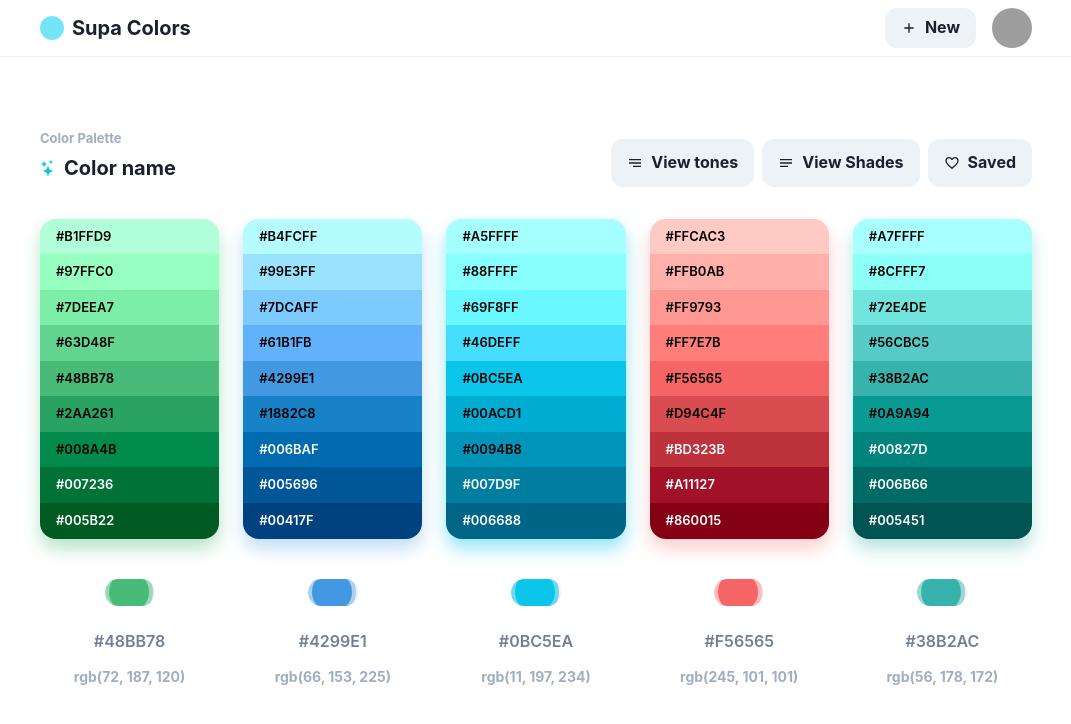
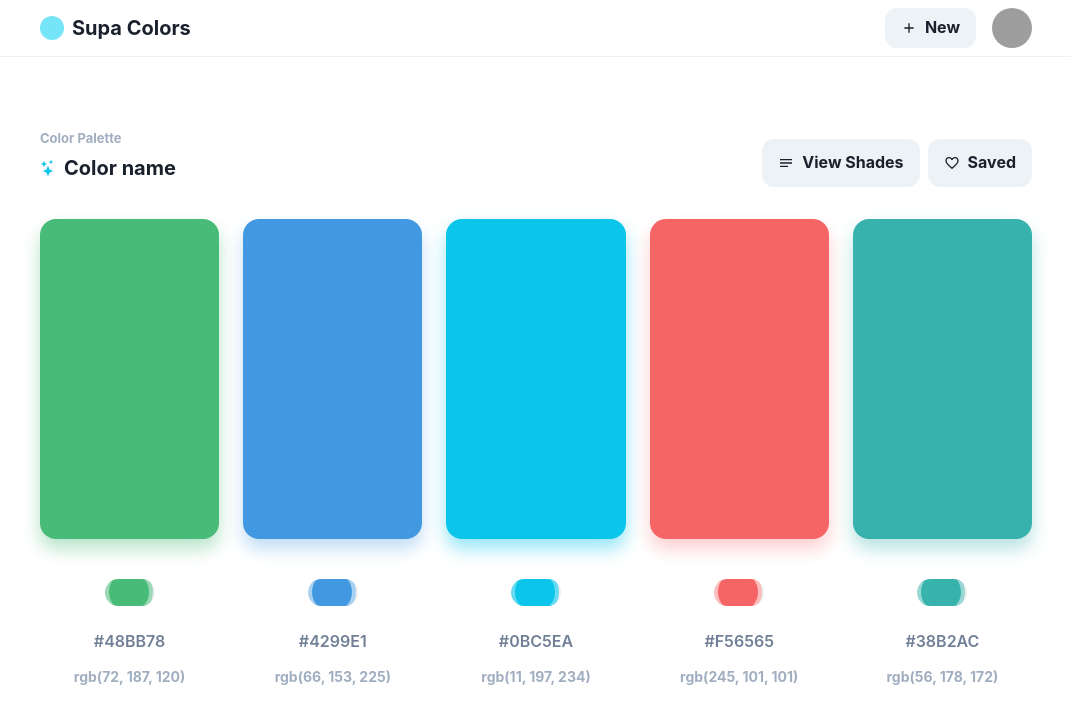
Before and after one commit to alexalannunes/chakra-theme-view, a React (Vite) app: page / in a window 1280 px wide. Shown: the top 724 px of the page, without its empty margins (104-1175 px from the left). Built offline with nearby package versions, Linux system fonts and the light colour scheme; grey boxes are pictures that could not be loaded.

Commit message:
add state to manage color mode

```diff
--- a/src/features/home/helpers.ts
+++ b/src/features/home/helpers.ts
@@ -1,7 +1,16 @@
-export const toSlashColors = (colors: Array<{ id: number; color: string }>) => {
+import chroma from "chroma-js";
+
+export function toSlashColors(colors: Array<{ id: number; color: string }>) {
   const colorsString = colors
     .map((c) => c.color.replace("#", "").toLowerCase())
     .join("-");
 
   return colorsString;
-};
+}
+
+export function getContrastTextColor(color: string) {
+  const whiteContrast = chroma.contrast(color, "white");
+  const blackContrast = chroma.contrast(color, "black");
+
+  return whiteContrast >= blackContrast ? "white" : "black";
+}
--- /dev/null
+++ b/src/features/home/types/color-mode.ts
@@ -0,0 +1 @@
+export type ColorMode = "color" | "shades";
--- a/src/features/home/ui/action-buttons.tsx
+++ b/src/features/home/ui/action-buttons.tsx
@@ -1,21 +1,35 @@
 import { Button, HStack, Text } from "@chakra-ui/react";
-import { MdFavoriteBorder, MdNotes } from "react-icons/md";
+import { MdFavoriteBorder, MdMenu, MdNotes } from "react-icons/md";
 
-export function ActionButtons() {
+import { ColorMode } from "../types/color-mode";
+
+interface ActionButtonsProps {
+  onToggleColorMode: () => void;
+  colorMode: ColorMode;
+}
+
+export function ActionButtons({
+  onToggleColorMode,
+  colorMode,
+}: ActionButtonsProps) {
+  const isColorViewMode = colorMode === "color";
+  const buttonText = isColorViewMode ? "View Shades" : "View Colors";
+  const buttonIcon = isColorViewMode ? (
+    <MdNotes />
+  ) : (
+    <Text as="span" transform="rotateZ(90deg)">
+      <MdMenu />
+    </Text>
+  );
+
   return (
     <HStack>
       <Button
         variant={"preLarge"}
-        leftIcon={
-          <Text as="span" transform="rotateY(180deg)">
-            <MdNotes />
-          </Text>
-        }
+        leftIcon={buttonIcon}
+        onClick={() => onToggleColorMode()}
       >
-        View tones
-      </Button>
-      <Button variant={"preLarge"} leftIcon={<MdNotes />}>
-        View Shades
+        {buttonText}
       </Button>
       <Button variant={"preLarge"} leftIcon={<MdFavoriteBorder />}>
         Saved
--- a/src/features/home/ui/color-box.tsx
+++ b/src/features/home/ui/color-box.tsx
@@ -4,13 +4,8 @@ import chroma from "chroma-js";
 
 import { IColor } from "../types/colors";
 import { InputColor } from "./color-input";
-
-function getContrastTextColor(color: string) {
-  const whiteContrast = chroma.contrast(color, "white");
-  const blackContrast = chroma.contrast(color, "black");
-
-  return whiteContrast >= blackContrast ? "white" : "black";
-}
+import { ColorMode } from "../types/color-mode";
+import { getContrastTextColor } from "../helpers";
 
 interface ColorBoxContainerProps {
   children: ReactNode;
@@ -41,8 +36,9 @@ function ColorView({ color }: ColorViewProps) {
 
 interface ColorBoxProps {
   color: string;
+  colorMode: ColorMode;
+  id: number;
   onChangeColor: (color: IColor) => void;
-  id: number;
   onCopy: (content: string) => void;
 }
 
@@ -110,14 +106,23 @@ function ShadesView({ color }: ShadesViewProps) {
   );
 }
 
-export function ColorBox({ color, id, onChangeColor, onCopy }: ColorBoxProps) {
+export function ColorBox({
+  color,
+  id,
+  onChangeColor,
+  onCopy,
+  colorMode,
+}: ColorBoxProps) {
   const rgbColor = `rgb(${chroma(color).rgb().join(", ")})`;
 
   return (
     <ColorBoxContainer>
       <Box h={80} w="100%">
-        {/* <ColorView color={color} /> */}
-        <ShadesView color={color} />
+        {colorMode === "shades" ? (
+          <ShadesView color={color} />
+        ) : (
+          <ColorView color={color} />
+        )}
       </Box>
 
       <InputColor
--- a/src/pages/home.tsx
+++ b/src/pages/home.tsx
@@ -12,6 +12,7 @@ import {
 } from "@chakra-ui/react";
 import { BsStars } from "react-icons/bs";
 import { useDebouncedCallback } from "use-debounce";
+import { useState } from "react";
 
 import { Header } from "../components/header";
 import { initialColors } from "../features/home/initial-colors";
@@ -22,16 +23,14 @@ import { ColorNameInput } from "../features/home/ui/color-name-input";
 import { CopiedToastContainer } from "../features/home/ui/copied-toast";
 import { useColors } from "../features/home/use-colors";
 import { useColorsNavigation } from "../features/home/use-colors-navigation";
+import { ColorMode } from "../features/home/types/color-mode";
 
 export function HomePage() {
   const { updateColorUrl } = useColorsNavigation();
   const { colors, setColors } = useColors();
   const toast = useToast();
 
-  // TODO
-  // const [viewMode, setViewMode] = useState<"color" | "shades" | "tints">(
-  //   "color"
-  // );
+  const [colorMode, setColorMode] = useState<ColorMode>("color");
 
   const handleCopy = async (value: string) => {
     await navigator.clipboard.writeText(value);
@@ -76,6 +75,10 @@ export function HomePage() {
     debouncedUpdateUrlColors(updatedColors);
   };
 
+  const handleToggleColorMode = () => {
+    setColorMode(colorMode === "color" ? "shades" : "color");
+  };
+
   // TODO: prepare to mobile
   const templateGrid = `repeat(${colors.length}, 1fr)`;
 
@@ -93,7 +96,10 @@ export function HomePage() {
               <ColorNameInput />
             </HStack>
           </Stack>
-          <ActionButtons />
+          <ActionButtons
+            onToggleColorMode={handleToggleColorMode}
+            colorMode={colorMode}
+          />
         </Flex>
         <Grid templateColumns={templateGrid} gap={6}>
           {colors.map(({ color, id }) => {
@@ -104,6 +110,7 @@ export function HomePage() {
                   id={id}
                   onChangeColor={handleChangeColor}
                   onCopy={handleCopy}
+                  colorMode={colorMode}
                 />
               </GridItem>
             );
```
